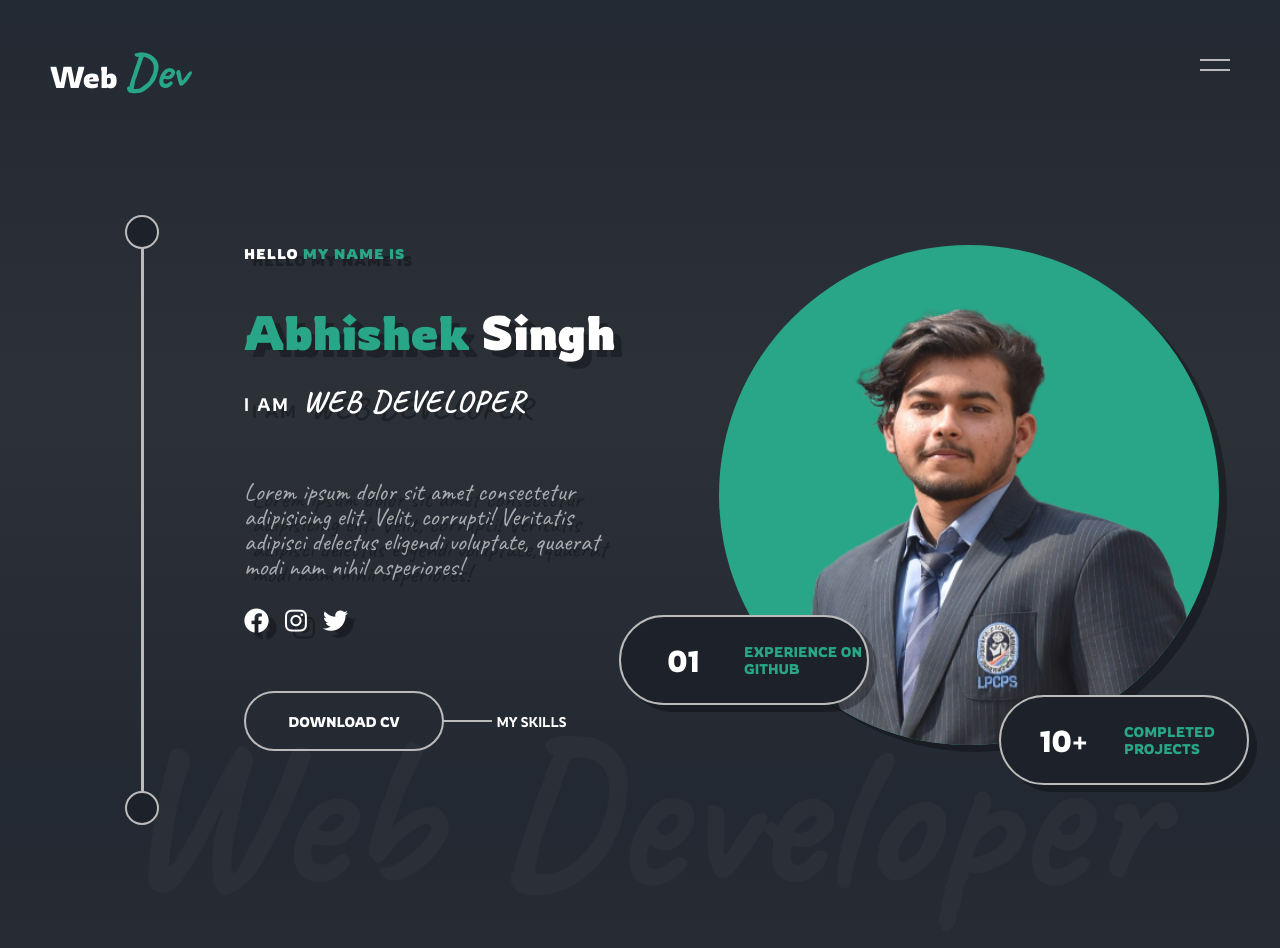
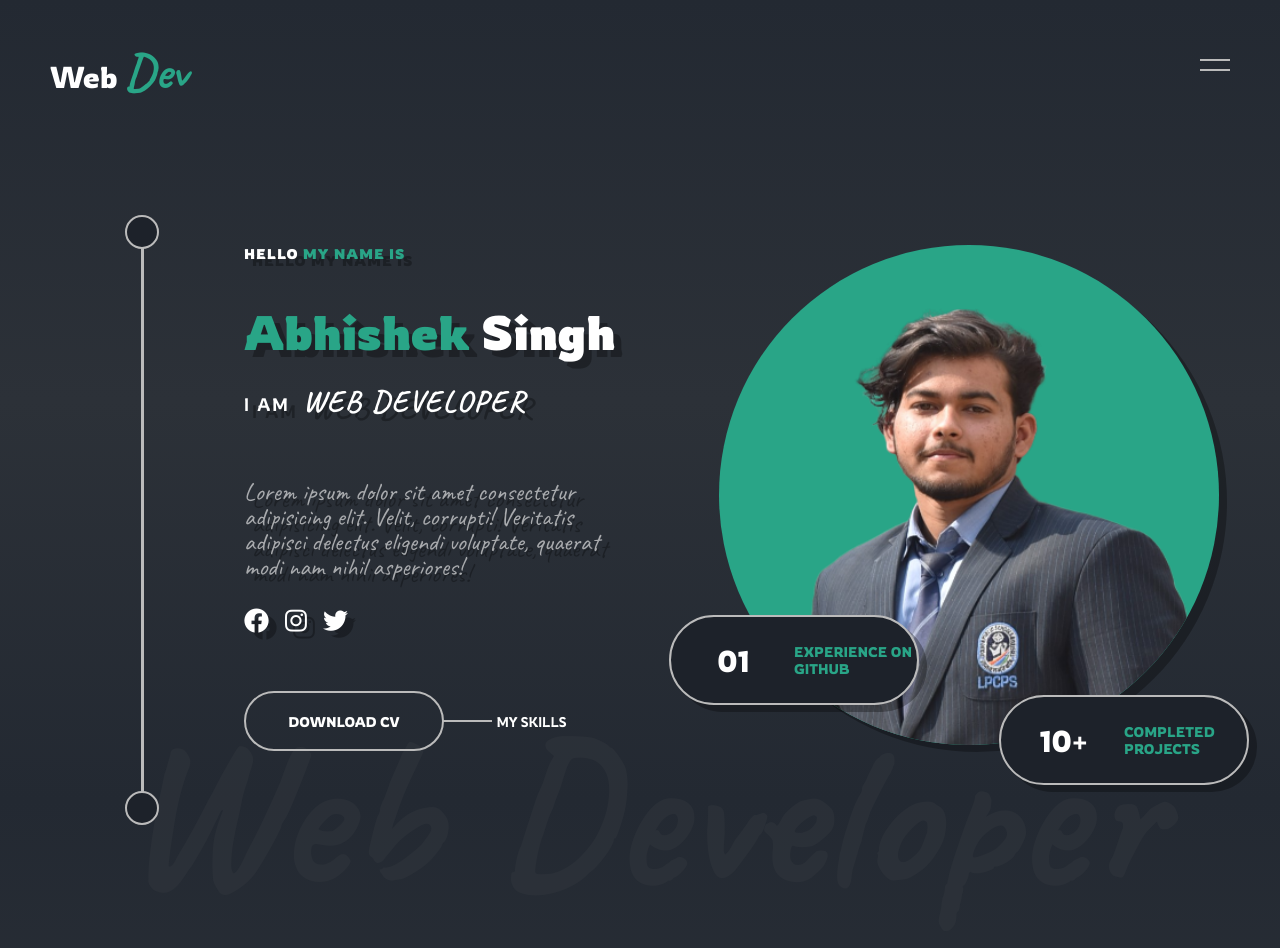
Before and after one commit to AbhishekSingh1310/Portfolio_Website_, a plain HTML site: page index.html in a window 1280 px wide. Shown: the top 948 px of the page. Drawn offline with Linux system fonts and the light colour scheme; a web font is replaced by a local one.

Commit message:
Update style.css

```diff
--- a/style.css
+++ b/style.css
@@ -309,7 +309,7 @@ html{
 }
 .dev-experience{
     bottom: 9rem;
-    right: 35rem;
+    right: 30rem;
 }
 .dev-projects{
     bottom: 1rem;
```
